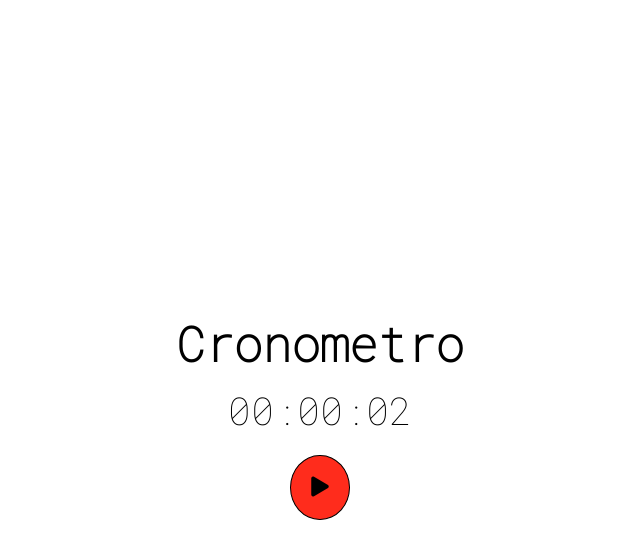
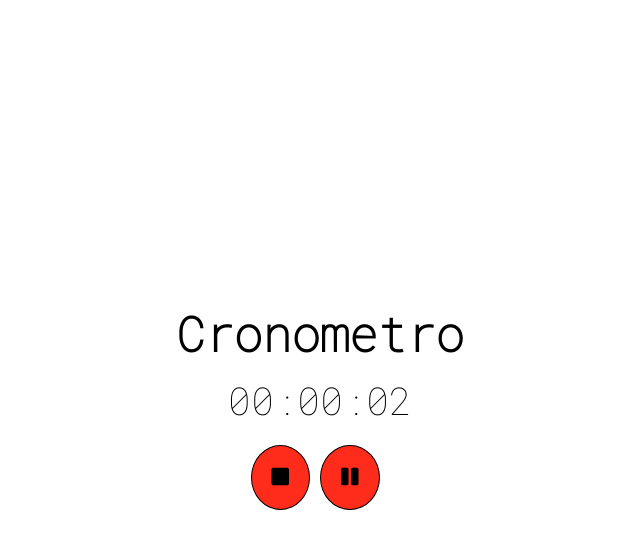
Before and after one commit to victor-inacio/cronometer, a plain HTML site: page index.html in a window 1280 px wide. Both pictures are taken after a click on the button 640 px from the left and 487 px from the top of the page. Shown: the whole page, without its empty margins (320-960 px from the left). Drawn offline with Linux system fonts and the light colour scheme.

Commit message:
Adicionado funcionalidade de pausar e parar

```diff
--- a/index.html
+++ b/index.html
@@ -11,11 +11,21 @@
 
     <h1>Cronometro</h1>
 
-    <div>00:00:00</div>
+    <div class="cronometer">00:00:00</div>
 
-    <button>
-        <i class="fas fa-play"></i>
-    </button>
+    <div class="buttons">
+        <button class="stopCronometer hide">
+            <i class="fas fa-stop"></i>
+        </button>
+
+        <button class="pauseCronometer hide">
+            <i class="fas fa-pause"></i>
+        </button>
+
+        <button class="startCronometer">
+            <i class="fas fa-play"></i>
+        </button>
+    </div>
 
     <script src="script.js"></script>
 </body>
--- a/script.js
+++ b/script.js
@@ -1,30 +1,65 @@
 const cronometer = document.querySelector('div')
-const button = document.querySelector('button')
+const startCronometerBtn = document.querySelector('.startCronometer')
+const pauseCronometerBtn = document.querySelector('.pauseCronometer')
+const stopCronometerBtn = document.querySelector('.stopCronometer')
 
-button.addEventListener('click', e => {
+startCronometerBtn.addEventListener('click', e => {
 
     turnOnCronometer()
+    pauseCronometerBtn.classList.remove('hide')
+    stopCronometerBtn.classList.remove('hide')
+    startCronometerBtn.classList.add('hide')
 
 })
 
-turnOnCronometer()
+pauseCronometerBtn.addEventListener('click', e => {
+
+    pauseCronometer()
+    pauseCronometerBtn.classList.add('hide')
+    startCronometerBtn.classList.remove('hide')
+
+})
+
+stopCronometerBtn.addEventListener('click', e => {
+
+    stopCronometer()
+    pauseCronometerBtn.classList.add('hide')
+    stopCronometerBtn.classList.add('hide')
+    startCronometerBtn.classList.remove('hide')
+
+})
+
+const cronometerData = {
+    elapsedTimeInSeconds: 0,
+    cronometerLoop: null
+}
 
 function turnOnCronometer() {
 
-    const initTime = Date.now()
+    const cronometerLoop = setInterval(() => {
+        cronometerData.elapsedTimeInSeconds += 1
 
-    setInterval(() => {
-        const newTime = Date.now()
+        const elapsedSeconds = Math.floor(cronometerData.elapsedTimeInSeconds) % 60
+        const elapsedMinutes = Math.floor(cronometerData.elapsedTimeInSeconds / 60) % 60
+        const elapsedHours = Math.floor(cronometerData.elapsedTimeInSeconds / 60 / 60)
 
-        const elapsedTimeInMiliseconds = newTime - initTime
+        cronometer.innerHTML = formattedNumber(elapsedHours) + ':' +
+                                formattedNumber(elapsedMinutes) + ':' +
+                                formattedNumber(elapsedSeconds)
 
-        const elapsedSeconds = Math.floor(elapsedTimeInMiliseconds / 1000) % 60
-        const elapsedMinutes = Math.floor(elapsedTimeInMiliseconds / 1000 / 60) % 60
-        const elapsedHours = Math.floor(elapsedTimeInMiliseconds / 1000 / 60 / 60)
+        cronometerData.cronometerLoop = cronometerLoop
+    }, 1000)
+    cronometerData.cronometerLoop = cronometerLoop
+}
 
-        cronometer.innerHTML = `${formattedNumber(elapsedHours)}:${formattedNumber(elapsedMinutes)}:${formattedNumber(elapsedSeconds)}`
-    }, 1000)
+function pauseCronometer() {
+    clearInterval(cronometerData.cronometerLoop)
+}
 
+function stopCronometer() {
+    clearInterval(cronometerData.cronometerLoop)
+    cronometerData.elapsedTimeInSeconds = 0
+    cronometer.innerHTML = '00:00:00'
 }
 
 function formattedNumber(number) {
--- a/style.css
+++ b/style.css
@@ -38,3 +38,15 @@ button {
 button:hover {
     background-color: #d60f00;
 }
+
+.buttons {
+    display: flex;
+}
+
+.buttons > *:not(.hide) {
+    margin-right: 10px;
+}
+
+.hide {
+    display: none;
+}
```
